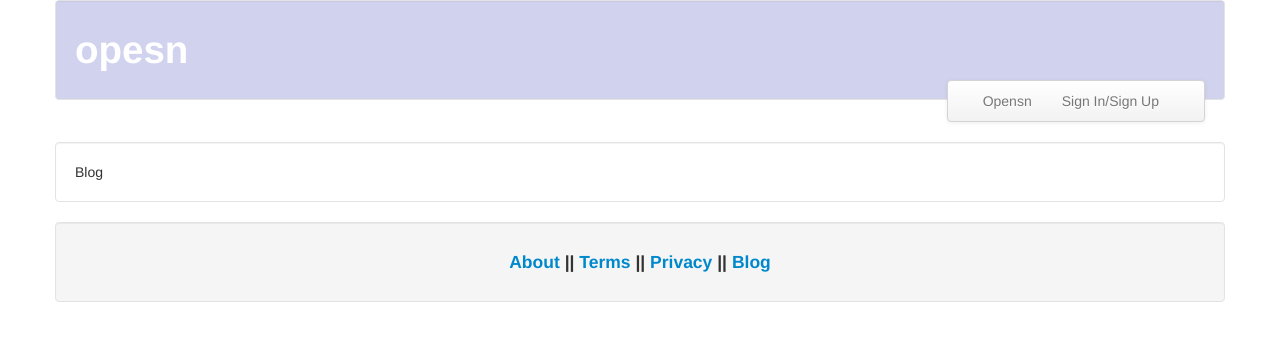
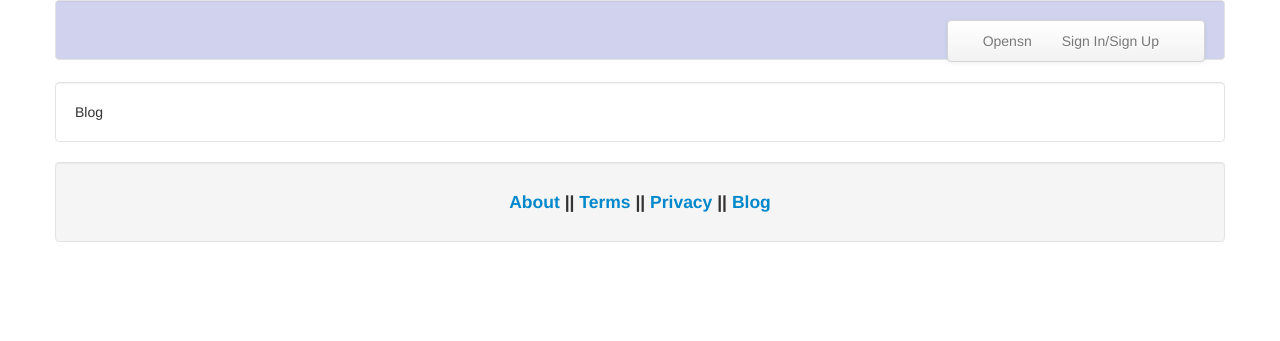
Before and after one commit to pras2309/opensn, a Django app: page /blog/ in a window 1280 px wide. Shown: the top 341 px of the page. Run offline with Django 3.2, Linux system fonts and the light colour scheme; parts of the project's set-up code (start-up, migrations or seed data) failed here and were passed over.

Commit message:
Removed welcome message

```diff
--- a/templates/common/header.html
+++ b/templates/common/header.html
@@ -1,11 +1,12 @@
         {% block topnav %}
 <header class="row-fluid">
     <div class="well header">
-        <h1>opesn</h1>
+        <!--  <h1>opesn</h1> -->
+         {% comment %}
         {% if user_info.id %}
             Welcome {{user_info.first_name}} {{user_info.last_name}} !
         {% endif %}
-
+         {% endcomment %}
         <div class="navbar pull-right">
             {% if not user_info.id %}
             <div class="navbar-inner">
```
